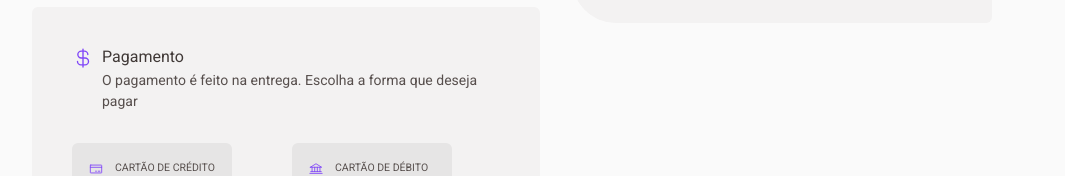
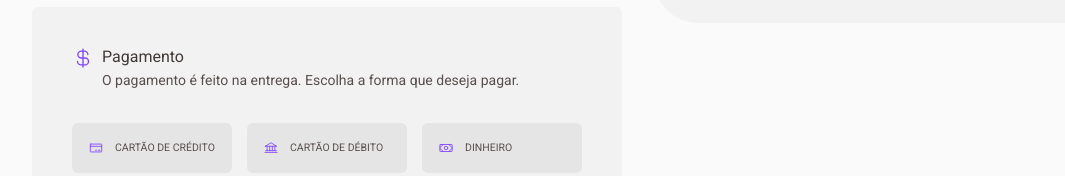
Before and after one commit to brunaporato/coffee-delivery, a React (Vite) app: page /checkout in a window 1280 px wide. Shown: the part 555-731 px from the top of the page, without its empty margins (128-1193 px from the left). Built offline with nearby package versions, Linux system fonts and the light colour scheme.

Commit message:
adjust checkout and inputnumber

```diff
--- a/src/pages/Checkout/index.tsx
+++ b/src/pages/Checkout/index.tsx
@@ -48,7 +48,7 @@ export function Checkout() {
             <p>
               Pagamento
               <span>
-              O pagamento é feito na entrega. Escolha a forma que deseja pagar
+              O pagamento é feito na entrega. Escolha a forma que deseja pagar.
               </span>
             </p>
           </TopOfFinishOrder>
--- a/src/pages/Checkout/styles.ts
+++ b/src/pages/Checkout/styles.ts
@@ -56,11 +56,8 @@ export const FinishOrderContainer = styled.section`
   }
 
   .payment-options {
-    display: grid;
-    gap: 1.2rem;
-    grid-template-columns: repeat(auto-fit, minmax(15rem, 1fr));
-
-    width: 100%;
+    display: flex;
+    gap: 1.5rem;
   }
 `
 
--- a/src/pages/Home/components/ProductCard/index.tsx
+++ b/src/pages/Home/components/ProductCard/index.tsx
@@ -1,6 +1,7 @@
 import { ShoppingCart } from "phosphor-react";
 import { AddToCartContainer, ProductCardContainer } from "./styles";
 import { InputNumber } from "../../../../components/InputNumber";
+import { useState } from "react";
 
 interface ProductCardProps {
   title: string;
@@ -10,6 +11,8 @@ interface ProductCardProps {
 }
 
 export function ProductCard({title, image, description, price}: ProductCardProps) {
+  const [quantity, setQuantity] = useState(1);
+
   return (
     <ProductCardContainer>
       <img src={image} alt="" />
@@ -21,7 +24,7 @@ export function ProductCard({title, image, description, price}: ProductCardProps
           <p>R$ <span>{price}</span></p>
         </section>
         <section className="quantity-cart">
-          <InputNumber />
+          <InputNumber quantity={quantity} />
           <div className="cart">
             <ShoppingCart weight="fill" />
           </div>
```
Also changed, not shown: src/components/InputNumber/index.tsx (+6 -2 lines).
